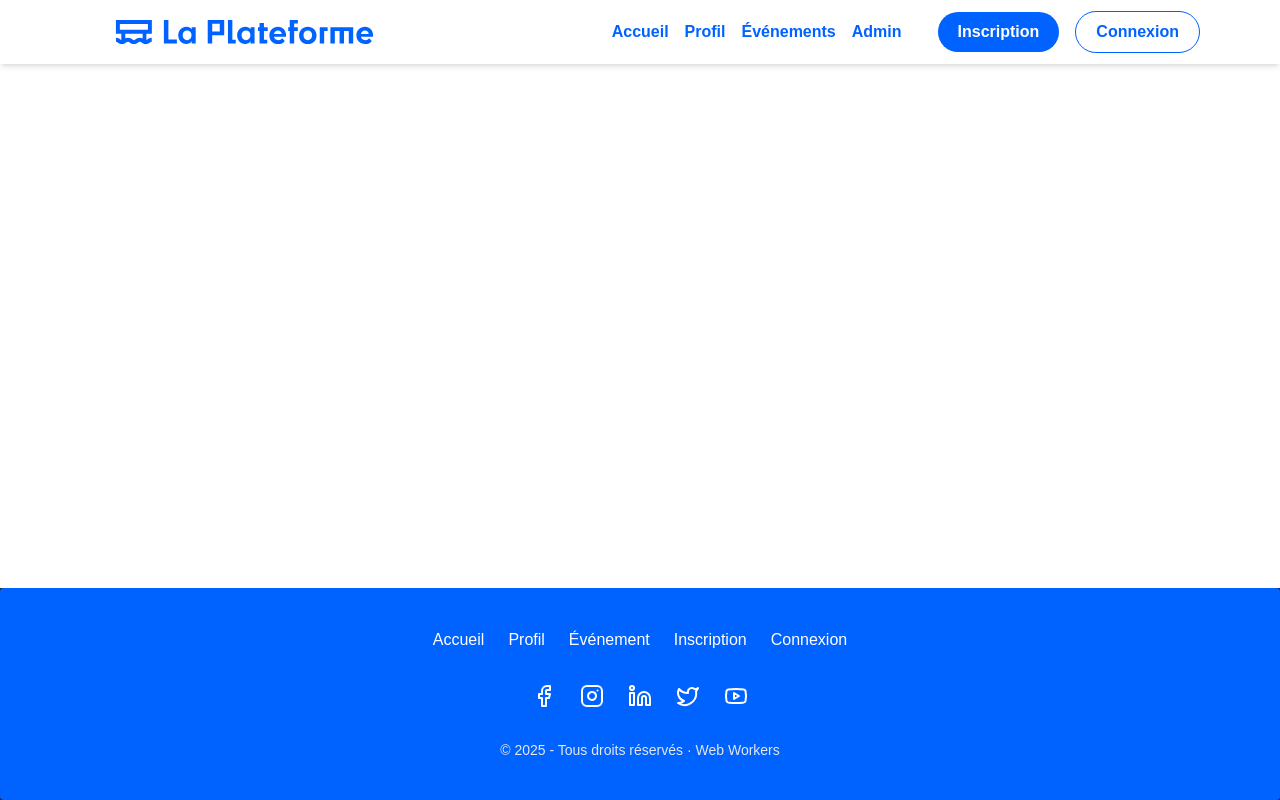
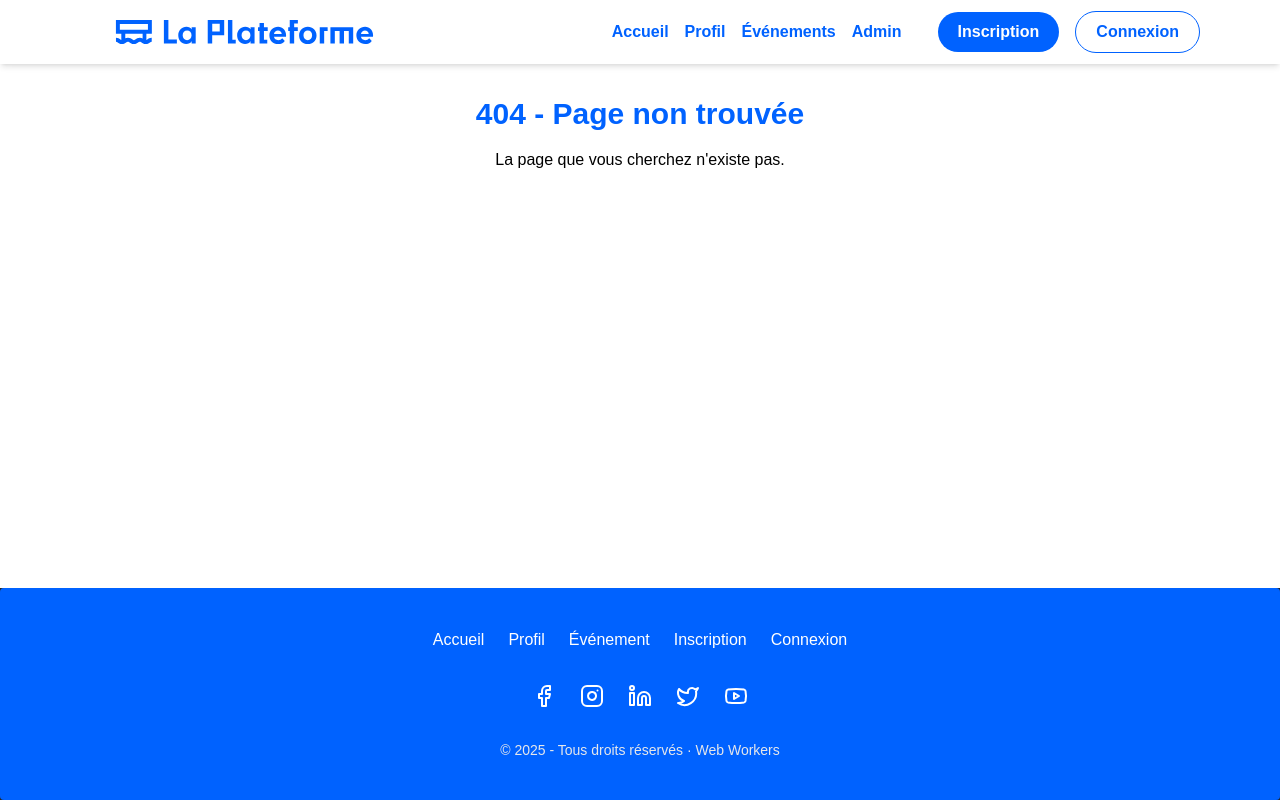
Before and after one commit to DorianABDS/JPO-Laplateforme_, a React (Vite) app in the folder frontend/: page / in a window 1280 px wide. Both pictures are taken after a click on the button "Découvrir". Built offline with nearby package versions, Linux system fonts and the light colour scheme; no server answers; a web font is replaced by a local one.

Commit message:
fix(NotFound): correct text color class for better visibility

```diff
--- a/frontend/src/pages/NotFound.jsx
+++ b/frontend/src/pages/NotFound.jsx
@@ -2,8 +2,8 @@
 export function NotFound() {
   return (
     <div className="p-8 text-center">
-      <h1 className="text-3xl font-bold text[#0062FF]">404 - Page non trouvée</h1>
-      <p className="mt-4">La page que vous cherchez n'existe pas.</p>
+      <h1 className="text-3xl font-bold text-[#0062FF]">404 - Page non trouvée</h1>
+      <p className="text-black mt-4">La page que vous cherchez n'existe pas.</p>
     </div>
   );
 }
```
